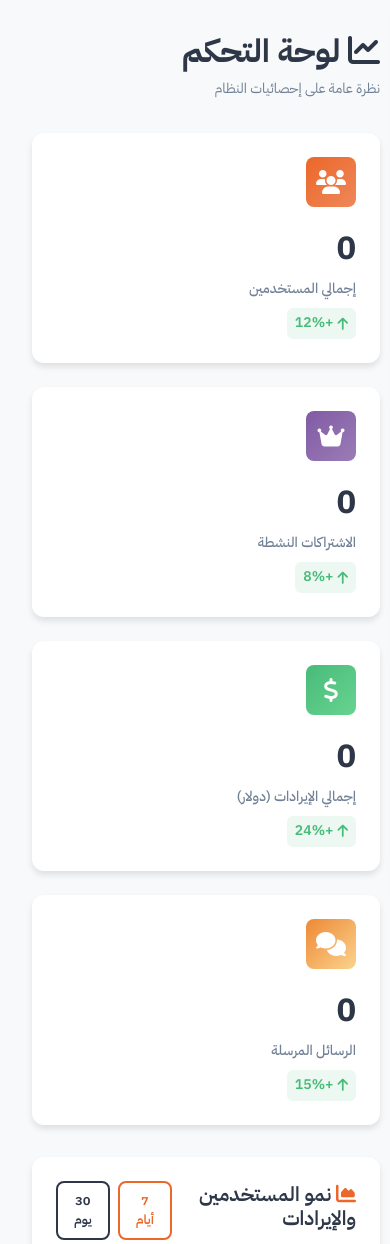
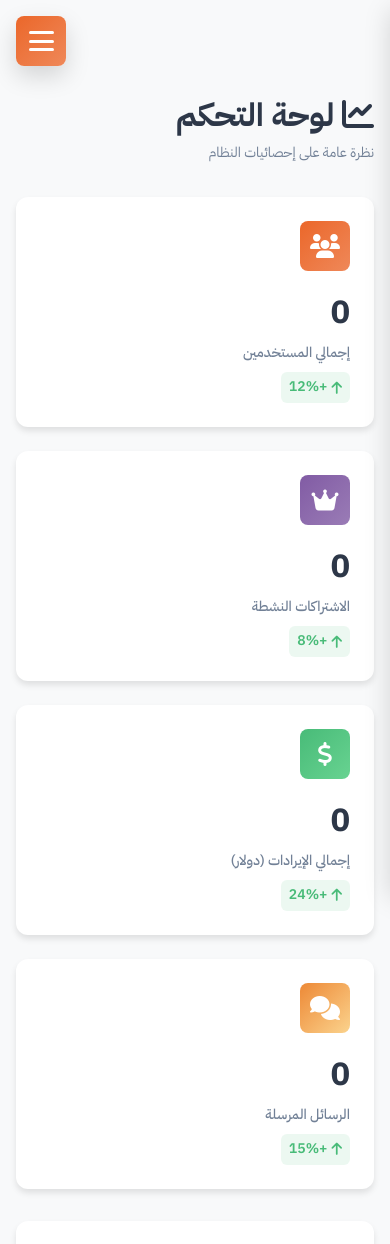
Before and after one commit to Gemy-star/sign, a Django app: template templates/dashboard/home.html in a window 390 px wide; the page is wider, and only the part inside the window is pictured. Shown: the top 1244 px of that part. Run offline with Django 5.2, Linux system fonts and the light colour scheme; the template is opened without the code that fills it, so the values that code supplies are empty.

```diff
--- a/static/css/main.css
+++ b/static/css/main.css
@@ -366,6 +366,60 @@ body {
     margin-right: 280px;
     padding: 2rem;
     transition: margin-right var(--transition-base);
+}
+
+/* Mobile Menu Toggle Button */
+.mobile-menu-toggle {
+    display: none;
+    position: fixed;
+    top: 1rem;
+    left: 1rem;
+    z-index: 1001;
+    width: 50px;
+    height: 50px;
+    background: linear-gradient(135deg, var(--color-primary), var(--color-accent));
+    border: none;
+    border-radius: var(--border-radius-md);
+    cursor: pointer;
+    flex-direction: column;
+    justify-content: center;
+    align-items: center;
+    gap: 0.35rem;
+    padding: 0.75rem;
+    box-shadow: var(--shadow-lg);
+    transition: all var(--transition-base);
+}
+
+.mobile-menu-toggle:hover {
+    transform: scale(1.05);
+    box-shadow: var(--shadow-xl);
+}
+
+.mobile-menu-toggle:active {
+    transform: scale(0.95);
+}
+
+.mobile-menu-toggle span {
+    display: block;
+    width: 25px;
+    height: 3px;
+    background: var(--color-white);
+    border-radius: 2px;
+    transition: all var(--transition-fast);
+}
+
+/* Hamburger Animation */
+.mobile-menu-toggle.active span:nth-child(1) {
+    transform: rotate(45deg) translate(6px, 6px);
+}
+
+.mobile-menu-toggle.active span:nth-child(2) {
+    opacity: 0;
+    transform: translateX(-10px);
+}
+
+.mobile-menu-toggle.active span:nth-child(3) {
+    transform: rotate(-45deg) translate(6px, -6px);
 }
 
 .page-header {
@@ -763,6 +817,10 @@ body {
    RESPONSIVE
    ============================================================================ */
 @media (max-width: 768px) {
+    .mobile-menu-toggle {
+        display: flex;
+    }
+
     .sidebar {
         transform: translateX(100%);
     }
@@ -773,10 +831,36 @@ body {
 
     .main-content {
         margin-right: 0;
+        padding: 1rem;
+        padding-top: 5rem; /* Account for mobile menu button */
     }
 
     .stats-grid {
         grid-template-columns: 1fr;
+    }
+
+    .page-header {
+        margin-top: 1rem;
+    }
+
+    /* Overlay for sidebar on mobile */
+    .sidebar-overlay {
+        display: block;
+        position: fixed;
+        top: 0;
+        left: 0;
+        right: 0;
+        bottom: 0;
+        background: rgba(0, 0, 0, 0.5);
+        z-index: 999;
+        opacity: 0;
+        visibility: hidden;
+        transition: all var(--transition-base);
+    }
+
+    .sidebar-overlay.active {
+        opacity: 1;
+        visibility: visible;
     }
 }
 
--- a/templates/base.html
+++ b/templates/base.html
@@ -27,6 +27,16 @@
     {% block extra_css %}{% endblock %}
 </head>
 <body>
+    <!-- Mobile Menu Toggle -->
+    <button class="mobile-menu-toggle" id="sidebarToggle" aria-label="Toggle Menu">
+        <span></span>
+        <span></span>
+        <span></span>
+    </button>
+
+    <!-- Sidebar Overlay (Mobile) -->
+    <div class="sidebar-overlay" id="sidebarOverlay"></div>
+
     <div class="dashboard-container">
         <!-- Sidebar -->
         <aside class="sidebar" id="sidebar">
```
Also changed, not shown: static/js/main.js (+30 -12 lines).
